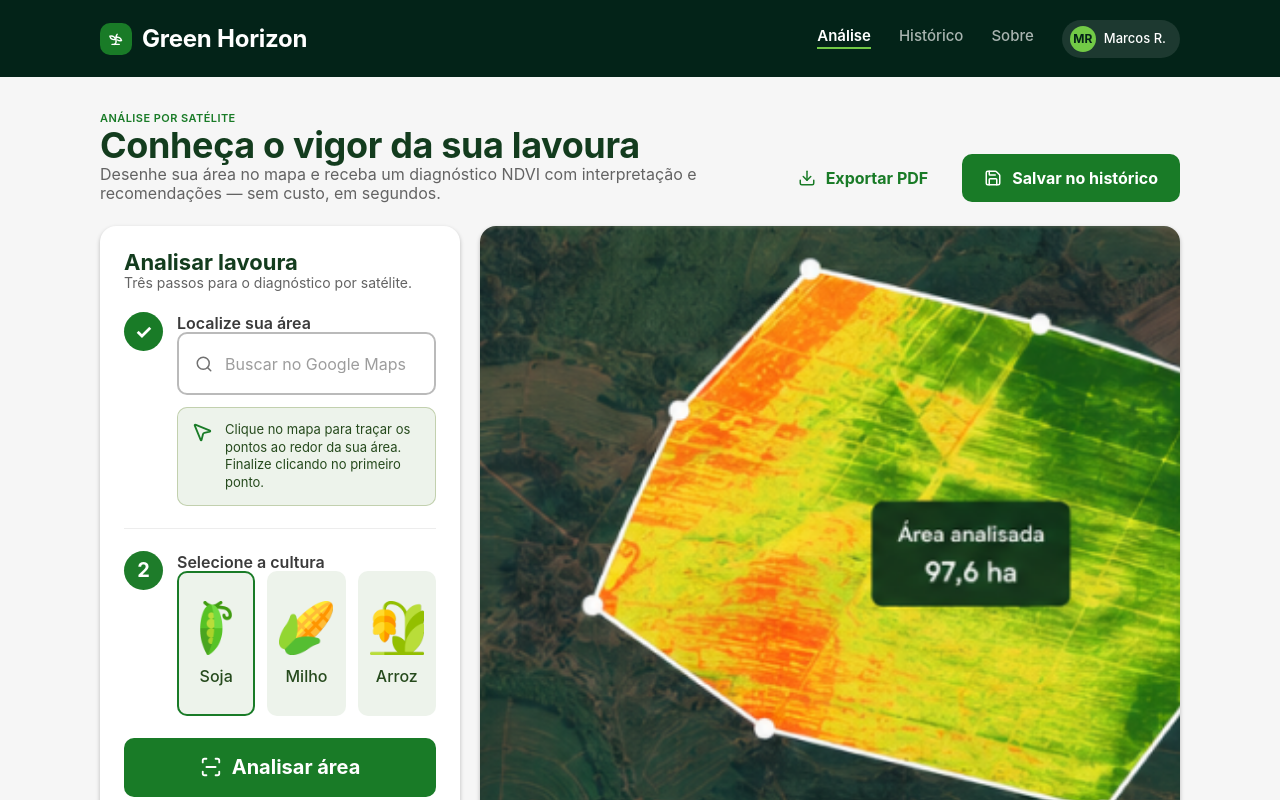
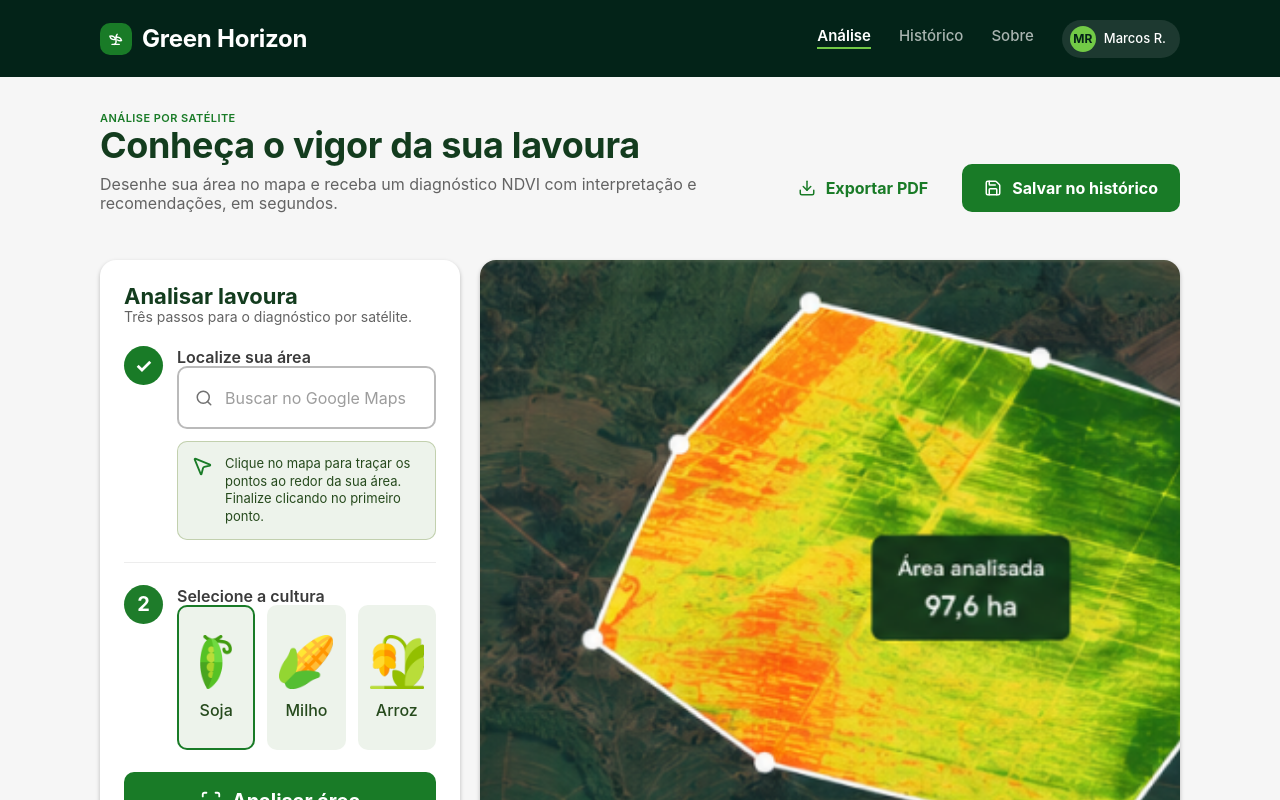
Before and after one commit to ZeniteTeam/greenhorizon_gs, a React (Vite) app in the folder frontend/frontend/: page / in a window 1280 px wide. Shown: the top 800 px of the page. Built offline with nearby package versions, Linux system fonts and the light colour scheme.

Commit message:
livrarias leaflet

```diff
--- a/frontend/frontend/package.json
+++ b/frontend/frontend/package.json
@@ -11,9 +11,12 @@
   },
   "dependencies": {
     "@tailwindcss/vite": "^4.3.0",
+    "leaflet": "^1.9.4",
     "lucide-react": "^1.17.0",
     "react": "^19.2.6",
     "react-dom": "^19.2.6",
+    "react-leaflet": "^5.0.0",
+    "react-leaflet-draw": "^0.21.0",
     "tailwindcss": "^4.3.0"
   },
   "devDependencies": {
--- a/frontend/frontend/src/features/analise/screens/AnalysisScreen.tsx
+++ b/frontend/frontend/src/features/analise/screens/AnalysisScreen.tsx
@@ -26,7 +26,7 @@ export function AnalysisScreen({ onSaved }: AnalysisScreenProps) {
   }
 
   return (
-    <div className="flex flex-col gap-6">
+    <div className="flex flex-col gap-12">
       {/* Heading */}
       <div className="flex items-end justify-between gap-6 flex-wrap">
         <div>
@@ -54,10 +54,11 @@ export function AnalysisScreen({ onSaved }: AnalysisScreenProps) {
               lineHeight: 'var(--lh-snug)',
               color: 'var(--text-body)',
               maxWidth: 620,
+              marginTop: 10,
             }}
           >
             Desenhe sua área no mapa e receba um diagnóstico NDVI com interpretação e
-            recomendações — sem custo, em segundos.
+            recomendações, em segundos.
           </p>
         </div>
         <div className="flex gap-3">
```
Also changed, not shown: 1 other file (tests, documents, lock files or other folders).
